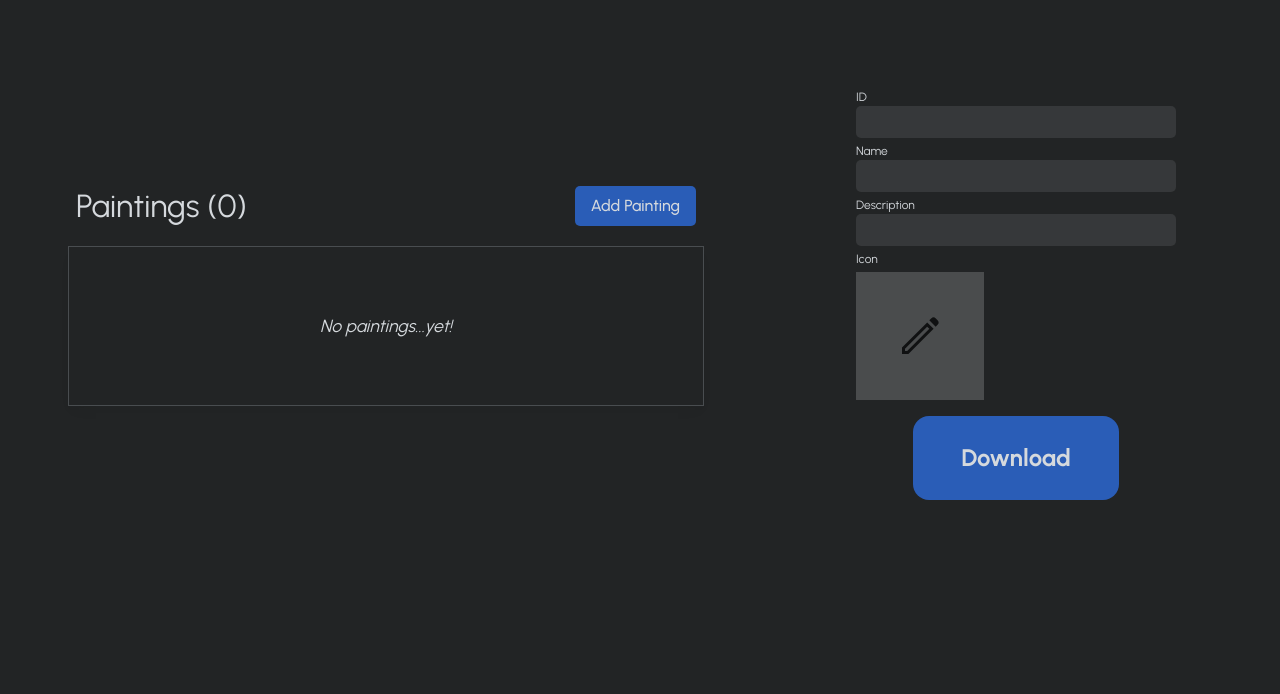
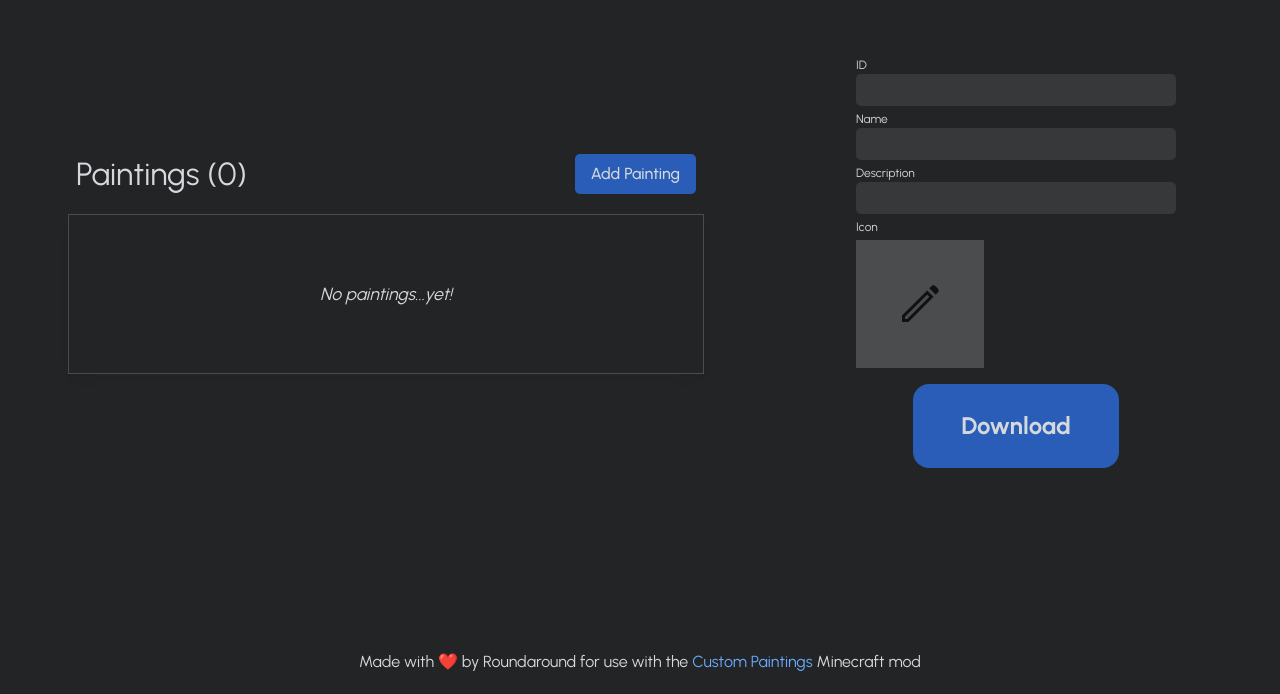
Before and after one commit to Roundaround/mc-painting-editor, a Next.js app: page / in a window 1280 px wide. Shown: the part 106-800 px from the top of the page. Built offline with nearby package versions, Linux system fonts and the light colour scheme.

Commit message:
Added footer

```diff
--- a/src/pages/index.module.scss
+++ b/src/pages/index.module.scss
@@ -14,6 +14,16 @@
   align-items: center;
   justify-content: center;
   padding: var(--size-8);
+}
+
+.page-footer {
+  width: 100%;
+  display: flex;
+  flex-direction: row;
+  gap: var(--size-1);
+  align-items: center;
+  justify-content: center;
+  padding: var(--size-4);
 }
 
 .icon-input {
--- a/src/pages/index.tsx
+++ b/src/pages/index.tsx
@@ -6,6 +6,7 @@ import { saveAs } from 'file-saver';
 import { useAtom } from 'jotai';
 import JSZip from 'jszip';
 import Head from 'next/head';
+import Link from 'next/link';
 import { useCallback } from 'react';
 import { useDropzone } from 'react-dropzone';
 import {
@@ -316,6 +317,13 @@ export default function Home() {
           </Button>
         </div>
       </main>
+      <footer className={styles['page-footer']}>
+        Made with ❤️ by Roundaround for use with the{' '}
+        <Link href="https://modrinth.com/mod/roundaround-custom-paintings">
+          Custom Paintings
+        </Link>
+        Minecraft mod
+      </footer>
     </>
   );
 }
```
